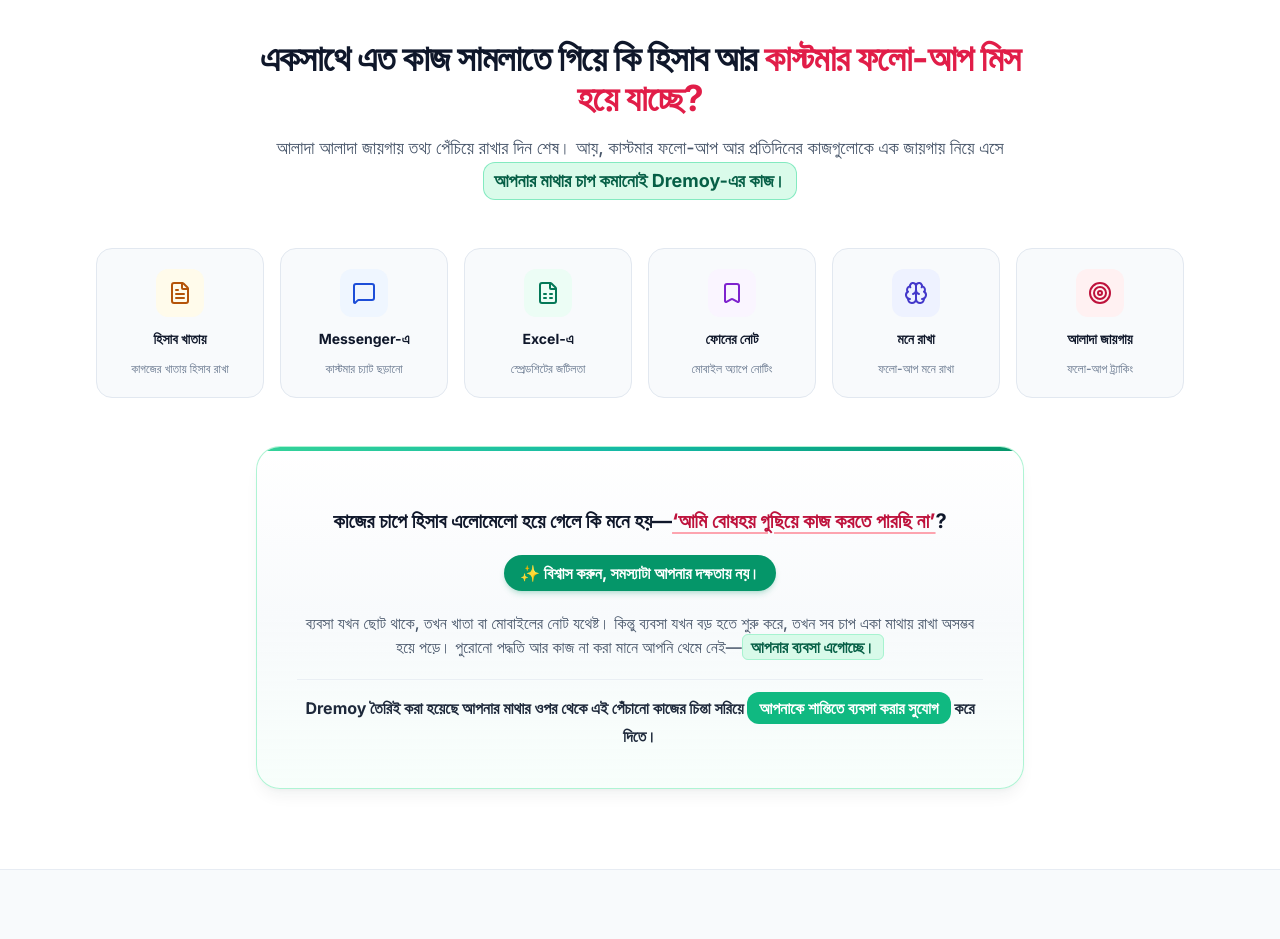
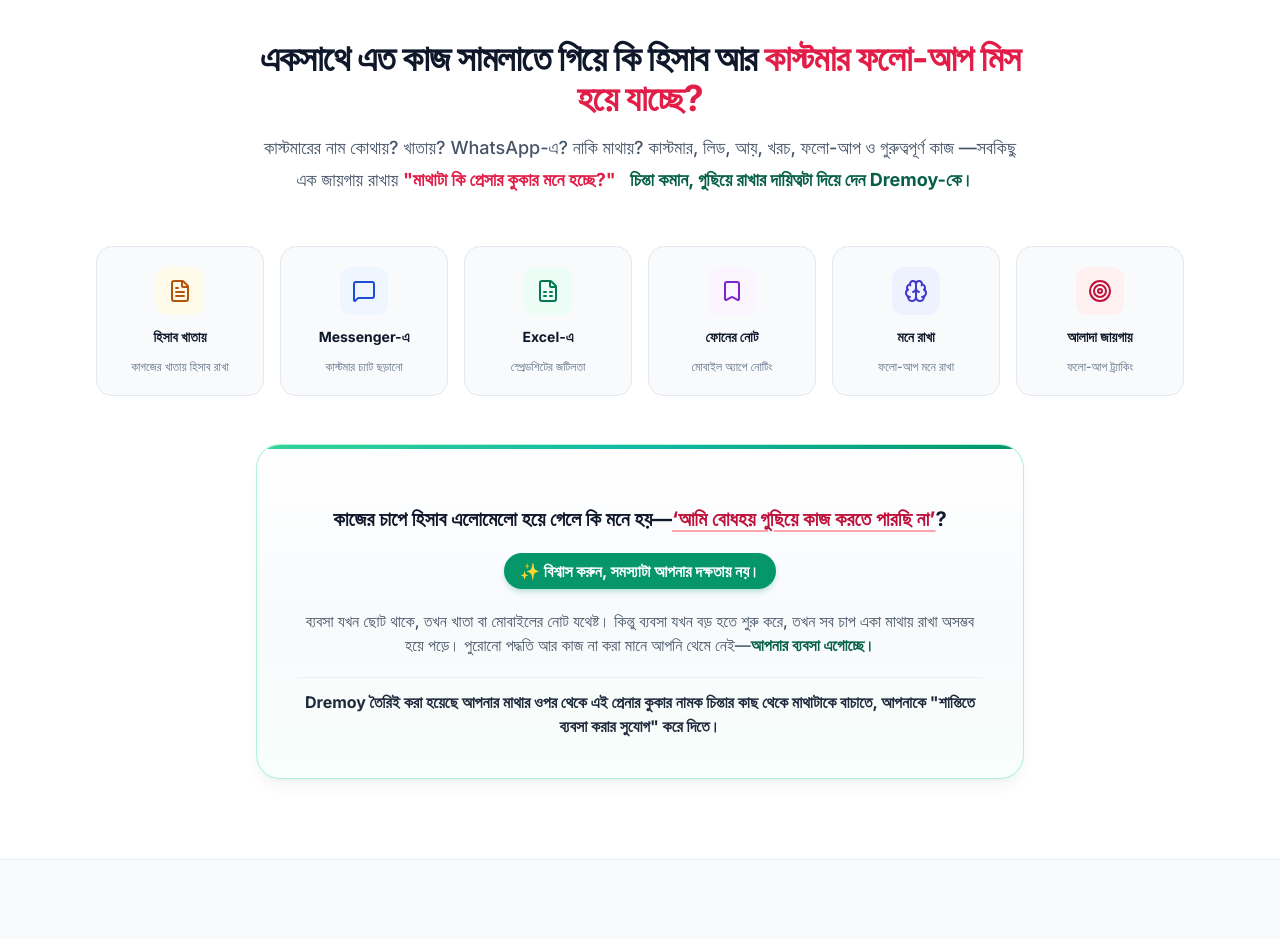
Before and after one commit to fuwaraahmed-pixel/90day-income-planner, a React (Vite) app: page / in a window 1280 px wide. Shown: the part 1240-2179 px from the top of the page. Built offline with nearby package versions, Linux system fonts and the light colour scheme; no server answers; a web font is replaced by a local one.

Commit message:
Update LandingPage component copy and layout

```diff
--- a/src/components/LandingPage.jsx
+++ b/src/components/LandingPage.jsx
@@ -316,10 +316,11 @@
                 কাস্টমার ফলো-আপ মিস হয়ে যাচ্ছে?
               </span>
             </h2>
+
             <p className="text-base sm:text-lg text-slate-600 font-medium max-w-3xl mx-auto leading-relaxed">
-              আলাদা আলাদা জায়গায় তথ্য পেঁচিয়ে রাখার দিন শেষ। আয়, কাস্টমার ফলো-আপ আর প্রতিদিনের কাজগুলোকে এক জায়গায় নিয়ে এসে{' '}
-              <span className="font-extrabold text-emerald-800 bg-emerald-100/80 border border-emerald-300/80 px-2.5 py-1 rounded-xl inline-block mt-1 sm:mt-0 shadow-xs">
-                আপনার মাথার চাপ কমানোই Dremoy-এর কাজ।
+              কাস্টমারের নাম কোথায়? খাতায়? WhatsApp-এ? নাকি মাথায়? কাস্টমার, লিড, আয়, খরচ, ফলো-আপ ও গুরুত্বপূর্ণ কাজ —সবকিছু এক জায়গায় রাখায় <span className="text-rose-600 font-black" style={{ textDecorationColor: 'black' }} >"মাথাটা কি প্রেসার কুকার মনে হচ্ছে?"{' '}</span>
+              <span className="font-extrabold text-emerald-800 px-2.5 py-1 rounded-xl inline-block mt-1 sm:mt-0 shadow-xs">
+                চিন্তা কমান, গুছিয়ে রাখার দায়িত্বটা দিয়ে দেন Dremoy-কে।
               </span>
             </p>
           </div>
@@ -389,12 +390,12 @@
             </div>
 
             <p className="text-sm sm:text-base text-slate-600 font-medium max-w-2xl mx-auto leading-relaxed">
-              ব্যবসা যখন ছোট থাকে, তখন খাতা বা মোবাইলের নোট যথেষ্ট। কিন্তু ব্যবসা যখন বড় হতে শুরু করে, তখন সব চাপ একা মাথায় রাখা অসম্ভব হয়ে পড়ে। পুরোনো পদ্ধতি আর কাজ না করা মানে আপনি থেমে নেই—<strong className="text-emerald-800 font-extrabold bg-emerald-100/80 px-2 py-0.5 rounded-md border border-emerald-200">আপনার ব্যবসা এগোচ্ছে।</strong>
+              ব্যবসা যখন ছোট থাকে, তখন খাতা বা মোবাইলের নোট যথেষ্ট। কিন্তু ব্যবসা যখন বড় হতে শুরু করে, তখন সব চাপ একা মাথায় রাখা অসম্ভব হয়ে পড়ে। পুরোনো পদ্ধতি আর কাজ না করা মানে আপনি থেমে নেই—<strong className="text-emerald-800 font-extrabold">আপনার ব্যবসা এগোচ্ছে।</strong>
             </p>
 
             <div className="pt-3 border-t border-slate-200/60">
               <p className="text-sm sm:text-base text-slate-800 font-bold max-w-2xl mx-auto leading-relaxed">
-                Dremoy তৈরিই করা হয়েছে আপনার মাথার ওপর থেকে এই পেঁচানো কাজের চিন্তা সরিয়ে <span className="bg-emerald-500 text-white px-3 py-1 rounded-xl font-extrabold shadow-xs inline-block my-1 sm:my-0">আপনাকে শান্তিতে ব্যবসা করার সুযোগ</span> করে দিতে।
+                Dremoy তৈরিই করা হয়েছে আপনার মাথার ওপর থেকে এই প্রেনার কুকার নামক চিন্তার কাছ থেকে মাথাটাকে বাচাতে, আপনাকে "শান্তিতে ব্যবসা করার সুযোগ" করে দিতে।
               </p>
             </div>
           </div>
```
